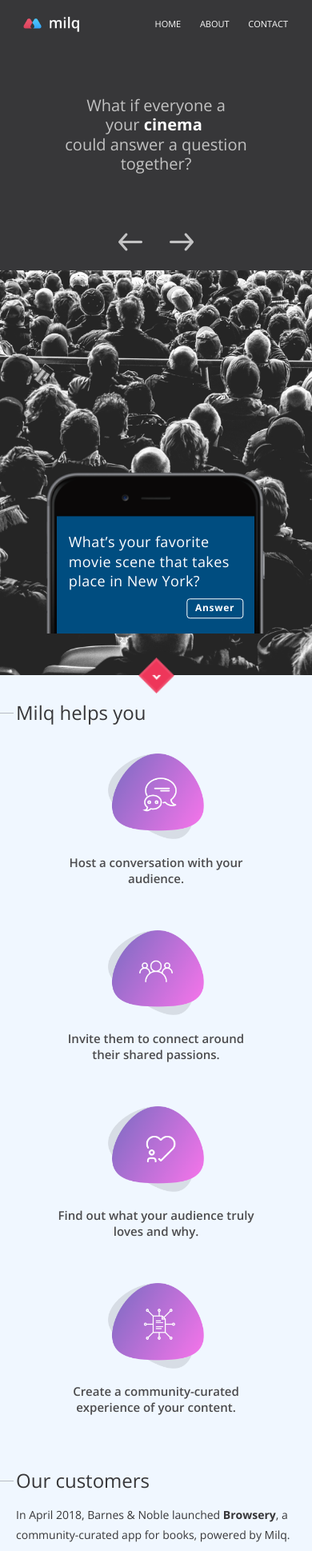
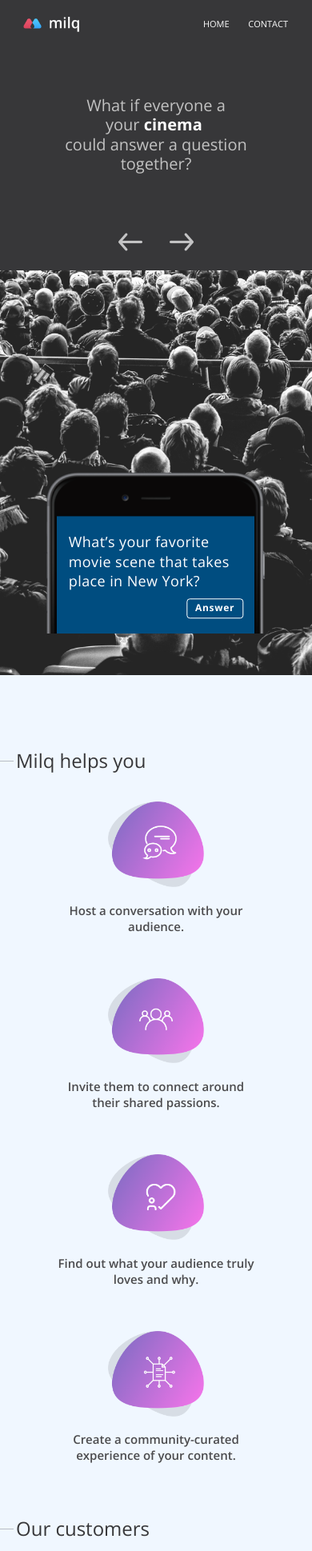
Before and after one commit to yetinbhardwaj/milq, a plain HTML site: page index.html in a window 390 px wide. Shown: the top 1939 px of the page at 80% size. Drawn offline with nearby package versions, Linux system fonts and the light colour scheme.

Commit message:
ui changes in mobile responsive

```diff
--- a/index.html
+++ b/index.html
@@ -21,9 +21,9 @@
                     <li>
                         <a href="#top">Home</a>
                     </li>
-                    <li>
+                    <!--<li>
                         <a href="#top">About</a>
-                    </li>
+                    </li>-->
                     <li>
                         <a href="#footer">Contact</a>
                     </li>
@@ -532,7 +532,6 @@
 
             </div>
         </div>
-        <a href="#top-section-one" class="slide-bottom"></a>
     </div>
 	<div class="">
         <div class="cs-body-top-section" id="top-section-one">
@@ -655,9 +654,9 @@
                         <li>
                             <a href="#top">Home</a>
                         </li>
-                        <li>
+                        <!--<li>
                             <a href="#top">About</a>
-                        </li>
+                        </li>-->
                         <li>
                             <a href="#footer">Contact</a>
                         </li>
--- a/scss/custom.styles.scss
+++ b/scss/custom.styles.scss
@@ -939,7 +939,7 @@ body input[type="button"]:focus {
     font-size: 12px;
   }
 
-  .cs-banner .slide-bottom{
+  /*.cs-banner .slide-bottom{
     background: url(../image/group-11.png);
     display: inline-block;
     width: 45px;
@@ -954,7 +954,7 @@ body input[type="button"]:focus {
     background-size: contain;
     cursor: pointer;
     background-repeat: no-repeat;
-  }
+  }*/
 
   .custom-header .cs-logo{
     width: 70px;
@@ -1042,7 +1042,7 @@ body input[type="button"]:focus {
     height: 32%;
   }
   .custom-body-conatiner-wrapper .cs-body-top-section .cs-top-section-inner-wrap{
-    padding: 30px 0;
+    padding: 90px 0 30px;
   }
   .custom-body-conatiner-wrapper .cs-body-top-section.bottom-pane .cs-top-section-inner-wrap{
     padding-top:0;
@@ -1058,7 +1058,7 @@ body input[type="button"]:focus {
     margin-top: -1px;
   }
   .custom-footer .cs-footer-top-wrap{
-    padding: 30px 0;
+    padding: 90px 0 30px;
   }
   .custom-footer .cs-footer-top-left,
   .custom-footer .cs-footer-top-right{
```
Also changed, not shown: css/custom.styles.css, 1 other file.
